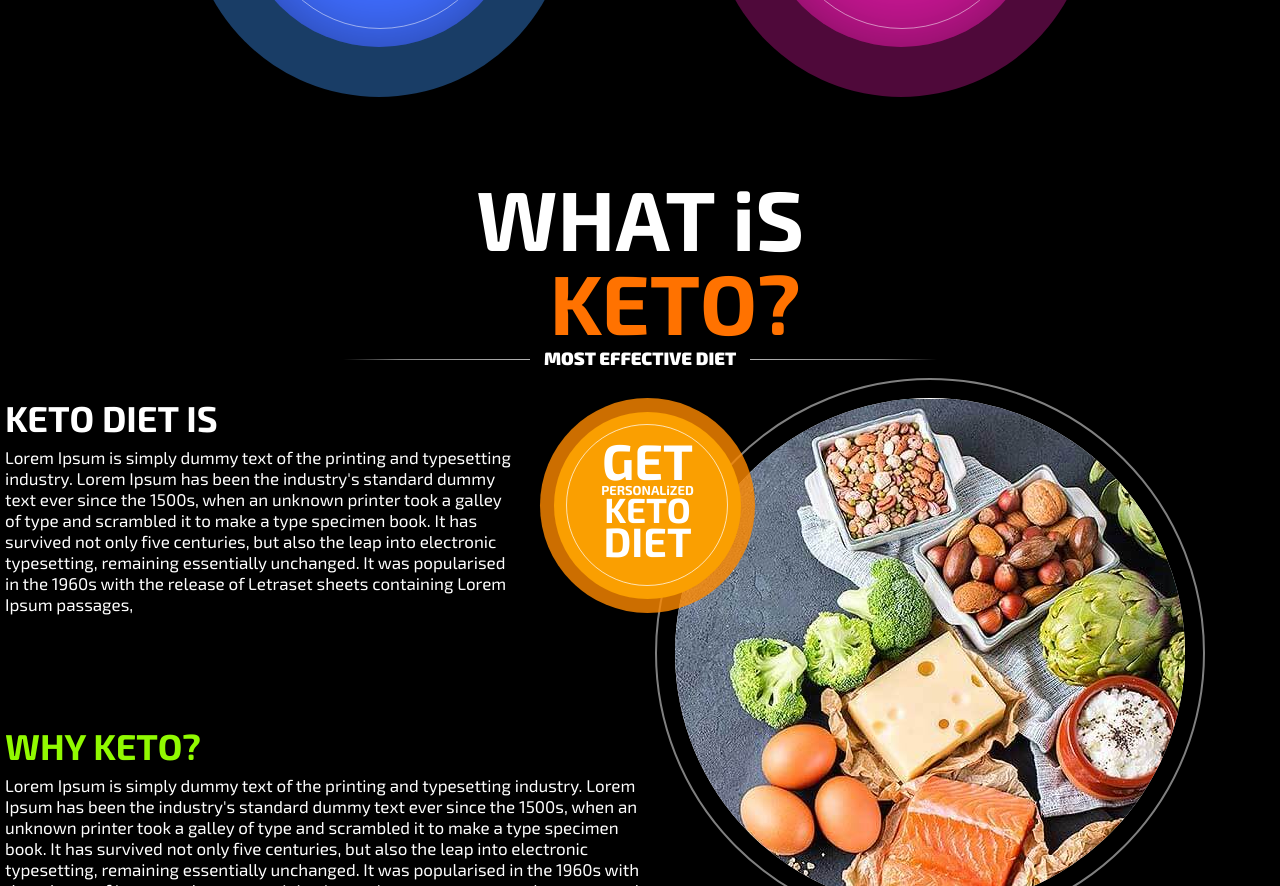
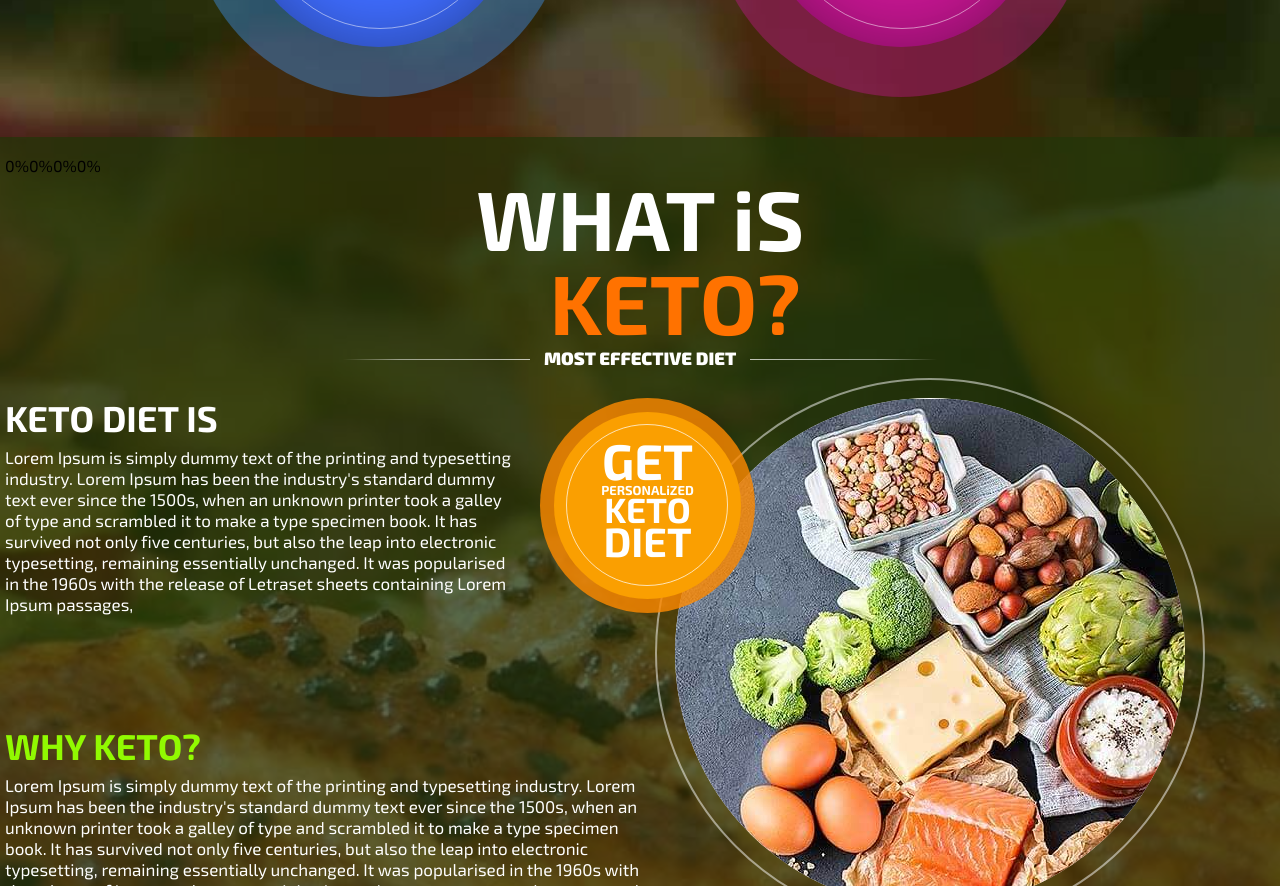
Before and after one commit to postolenko/ketodieta, a plain HTML site: page index.html in a window 1280 px wide. Shown: the part 684-1570 px from the top of the page. Drawn offline with Linux system fonts and the light colour scheme.

Commit message:
Ketaodieta

```diff
--- a/index.html
+++ b/index.html
@@ -92,7 +92,9 @@
 						</div>
 					</div>
 				</div>
+			</div>
 			<div class="steps_chart_wrapp">
+				<div class="row">
 					<ul class="steps_chart">
 						<li>
 							<img src="img/" alt="" />
@@ -113,12 +115,13 @@
 						</li>
 					</ul>
 				</div>
-
+			</div>
+			<div style="background: rgba(33, 53, 8, .7);">
+				<div class="row">
 					<div class="h2_wrapp">
 						<h2>WHAT iS <br /><span class="orange right_orange">KETO?</span></h2>
 						<div class="h2_descript"><span>MOST EFFECTIVE DIET</span></div>
 					</div>
-
 					<div class="article_1">
 						<div class="col">
 							<div class="article_1_item article_1_item_2">
@@ -141,6 +144,7 @@
 							<div class="circle_image_box">
 								<div class="inner">
 									<img src="img/image_01.jpg" alt="" />
+								</div>
 							</div>
 						</div>
 					</div>
--- a/style.css
+++ b/style.css
@@ -537,7 +537,7 @@ textarea:focus {
 
 .header_site {
     width: 100%;
-    background-color: #000000;
+    /*background-color: #000000;*/
     padding: 30px 0 0 0;
     position: absolute;
     top: 0;
@@ -739,6 +739,11 @@ textarea:focus {
 .sect_1 {
     background-color: #000000;
     padding: 225px 0 100px 0;
+    padding-bottom: 0;
+    background-image: url(img/promo_bg_2.jpg);
+    background-size: cover;
+    background-position: center;
+    background-repeat: no-repeat;
 }
 
 .promo_h1 {
@@ -922,7 +927,7 @@ h1 {
 }
 
 .steps_chart_wrapp {
-
+    background: rgba(33, 53, 8, .7);
 }
 
 .steps_chart {
```
Also changed, not shown: img/promo_bg_2.jpg (added). Lines whose indentation alone changed are shown as unchanged.
